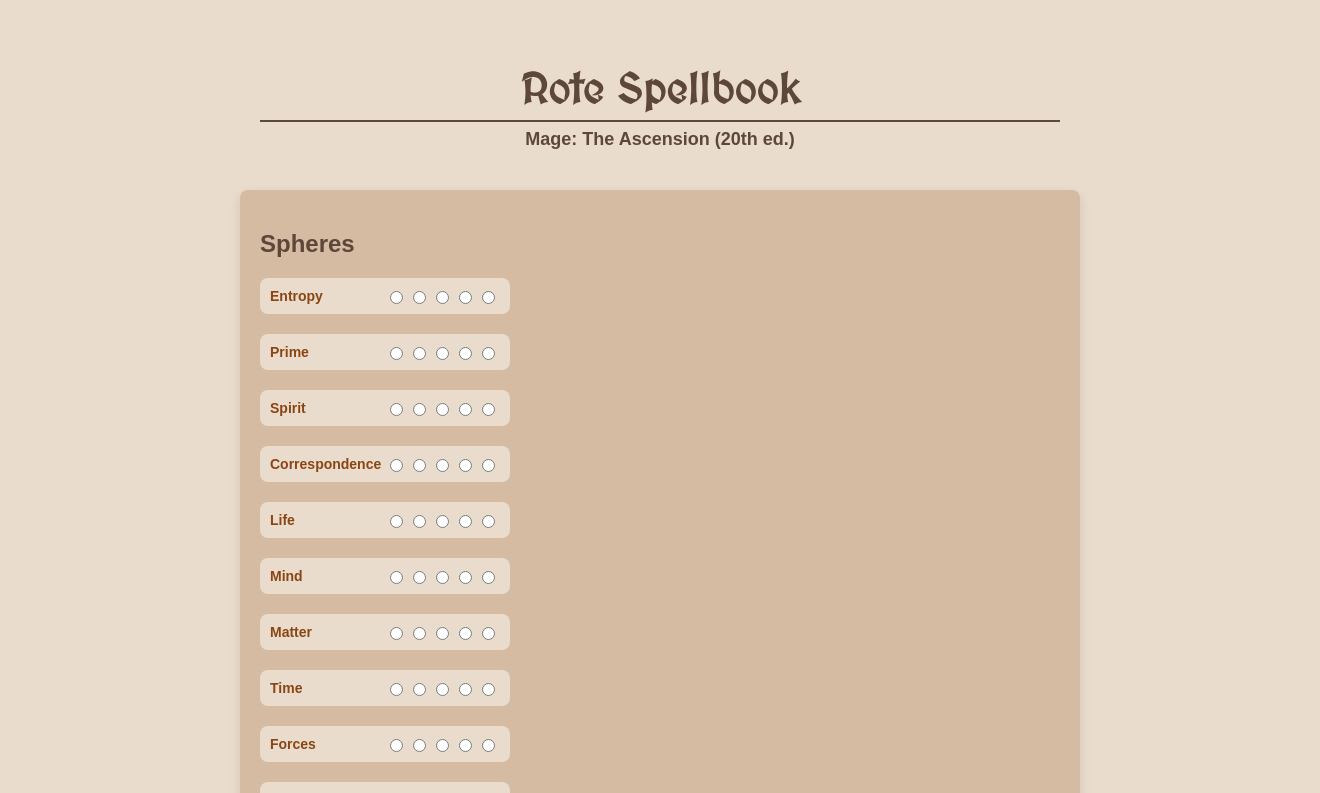
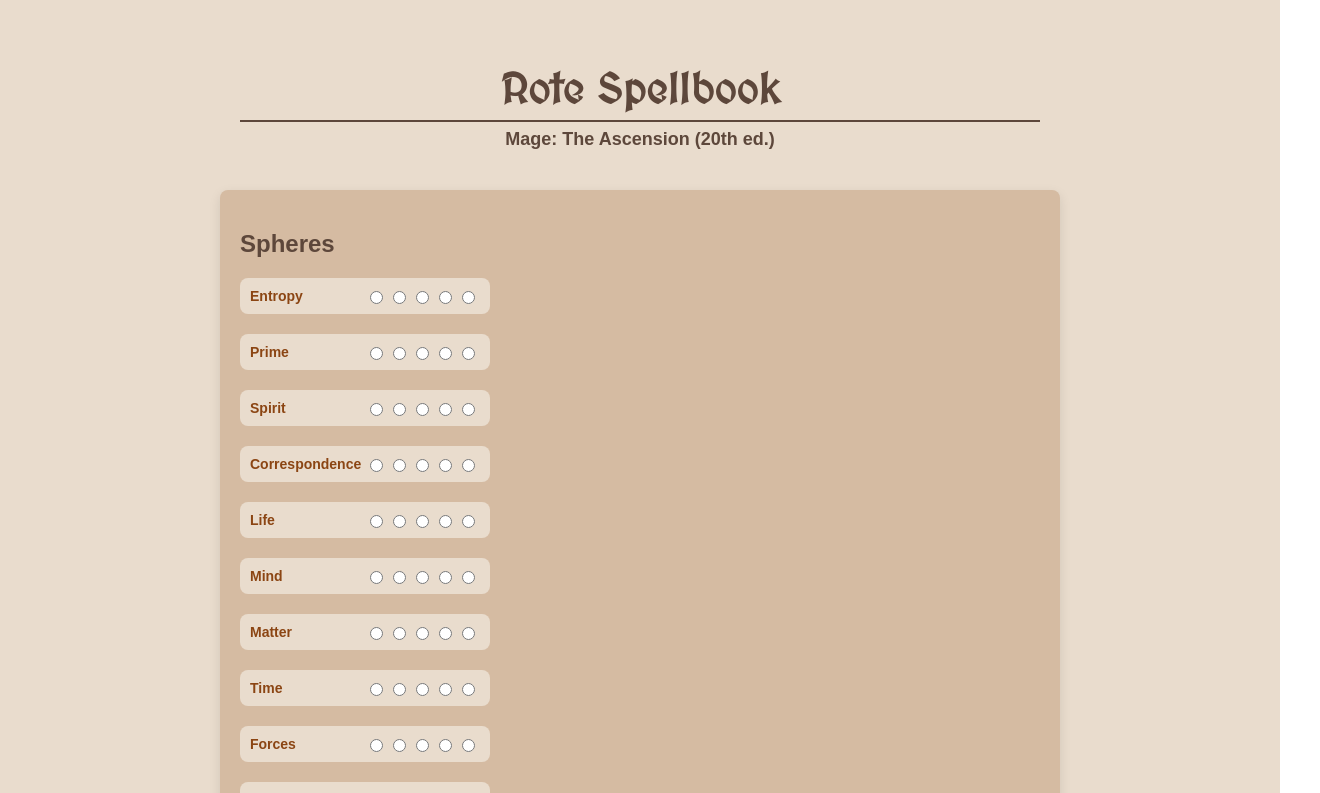
Before and after one commit to brangerjoe/mage-spellbook, a React (Create React App) app: page / in a window 1280 px wide. Shown: the top 793 px of the page, 1320 px wide, since content can reach past the window. Built offline with nearby package versions, Linux system fonts and the light colour scheme; a web font is replaced by a local one.

Commit message:
Fix layout

```diff
--- a/src/App.tsx
+++ b/src/App.tsx
@@ -36,14 +36,14 @@
 		alignItems: 'center',
 		padding: '40px 20px',
 		backgroundColor: colors.secondary,
-		width: '100%',
-		minHeight: '100vh',
+		// width: '100%',
+		// minHeight: '100vh',
 	};
 
 	const contentContainerStyle: React.CSSProperties = {
 		display: 'flex',
 		flexDirection: 'row',
-		width: '800px',
+		minWidth: '800px',
 		marginTop: '20px',
 		backgroundColor: colors.primary,
 		padding: '20px',
--- a/src/components/Spell.tsx
+++ b/src/components/Spell.tsx
@@ -19,7 +19,7 @@
     };
 
     const cardStyle = {
-        width: '450px',
+        width: '500px',
         padding: '15px',
         margin: '10px',
         border: `3px solid ${colors.border}`,  // Brown border
--- a/src/parseFile.js
+++ b/src/parseFile.js
@@ -32,7 +32,7 @@
         const spheres = possibility.split(",");
         for (sphere of spheres) {
             // sphere: 'Spirit 3'
-            const sphereParts = sphere.trim().replace("Primal Utility", "PrimalUtility").split(" ");
+            const sphereParts = sphere.trim().replace("Primal Utility", "Prime").split(" ");
             const name = sphereParts[0];
             const cost = parseInt(sphereParts[1]);
 
```
